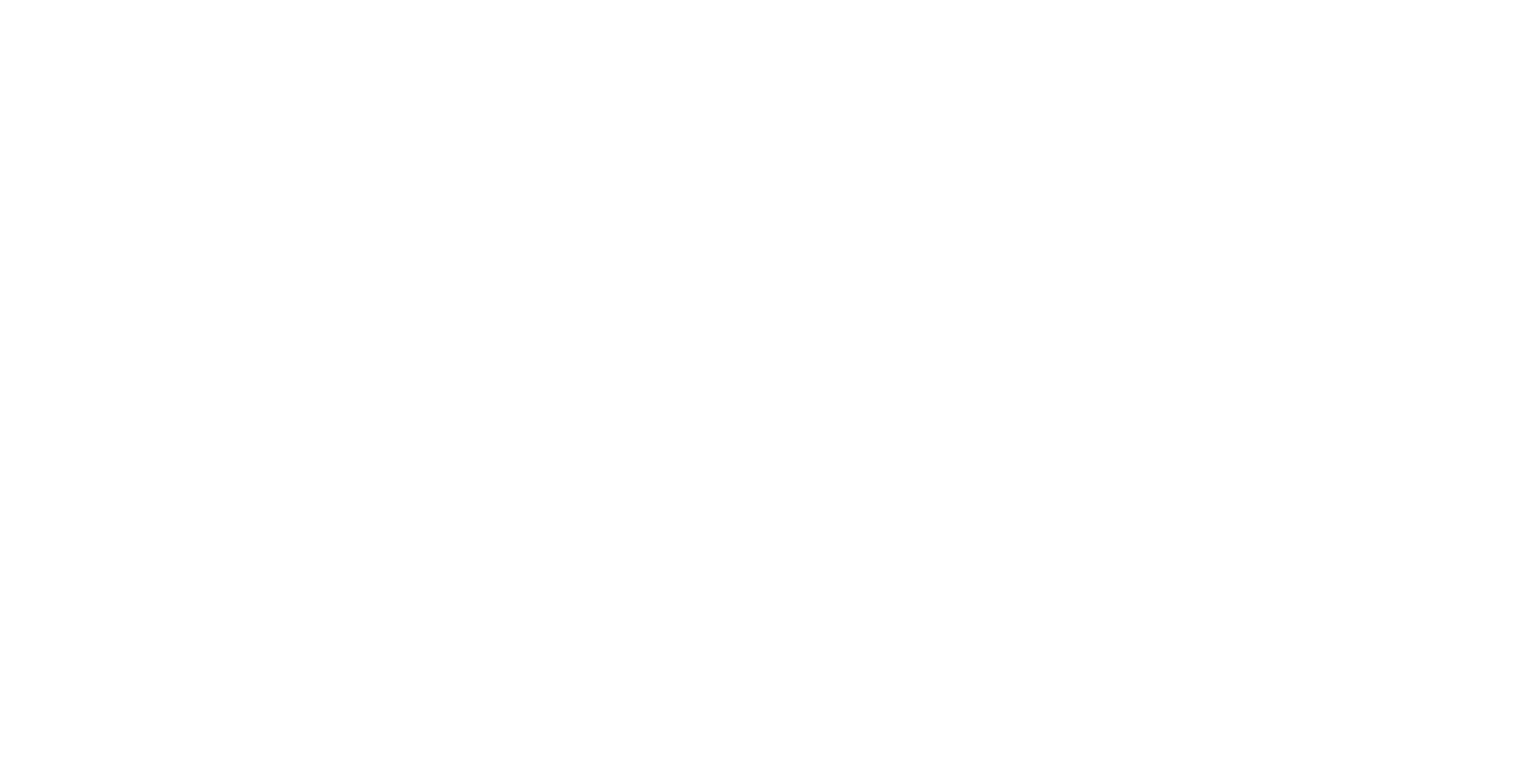
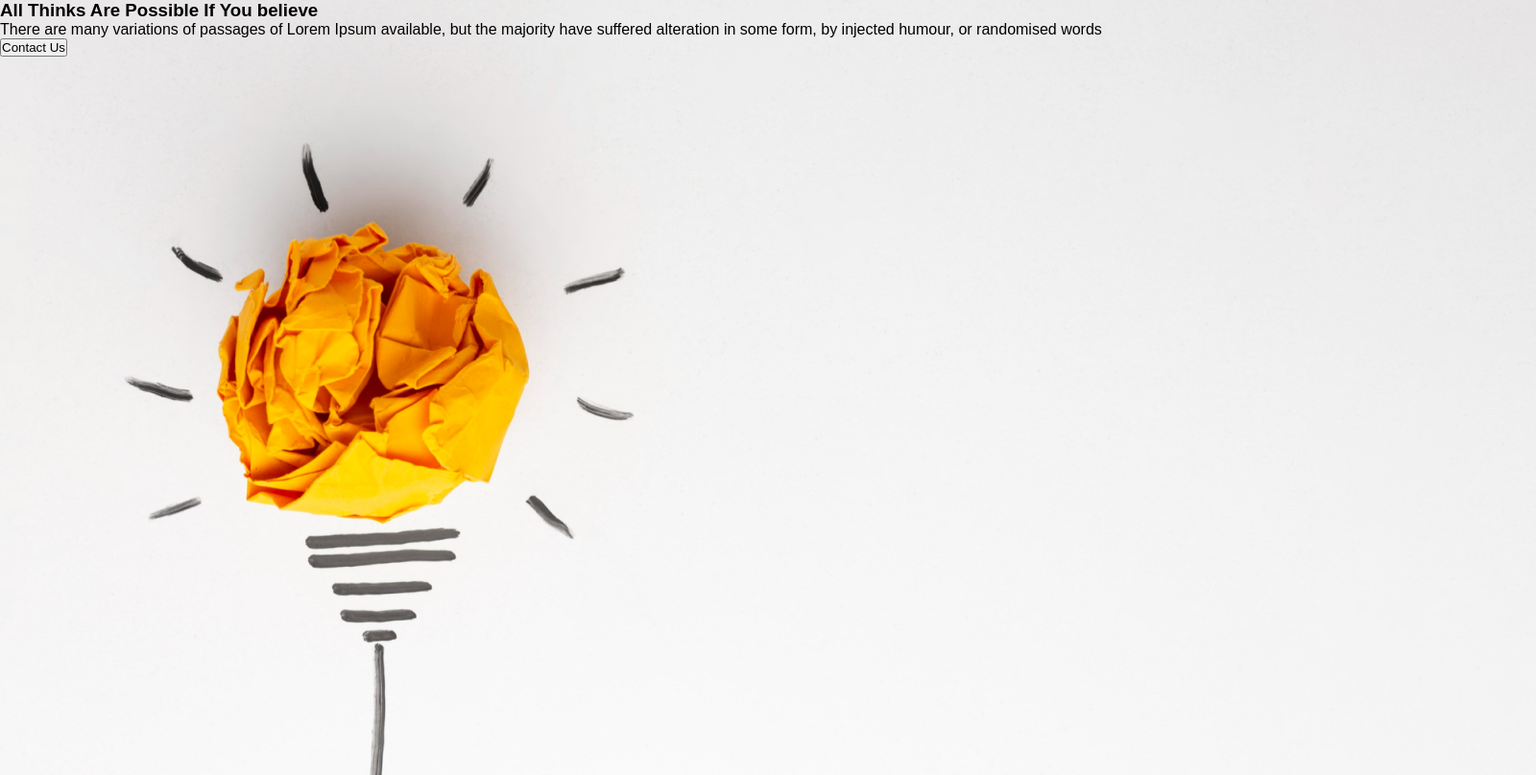
Before and after one commit to suru1849/new-year-new-me-practice-, a plain HTML site: page index.html in a window 1280 px wide. Shown: the whole page at 96% size, 1600 px wide, since content can reach past the window. Drawn offline with Linux system fonts and the light colour scheme.

Commit message:
text-font added and header background pic added

```diff
--- a/index.html
+++ b/index.html
@@ -5,10 +5,23 @@
     <meta http-equiv="X-UA-Compatible" content="IE=edge" />
     <meta name="viewport" content="width=device-width, initial-scale=1.0" />
     <link rel="shortcut icon" href="images/favicon.png" type="image/x-icon" />
+    <link rel="stylesheet" href="styles/style.css" />
     <title>New Year New me</title>
   </head>
   <body>
-    <header></header>
+    <header>
+      <div class="header-content">
+        <h3 class="header-content-tittle">
+          All Thinks Are Possible If You believe
+        </h3>
+        <p class="description">
+          There are many variations of passages of Lorem Ipsum available, but
+          the majority have suffered alteration in some form, by injected
+          humour, or randomised words
+        </p>
+        <button class="btn-style">Contact Us</button>
+      </div>
+    </header>
 
     <main></main>
 
--- a/styles/style.css
+++ b/styles/style.css
@@ -1,4 +1,14 @@
 * {
   margin: 0px;
   padding: 0px;
+  font-family: "Open Sans", sans-serif;
+  font-family: "Work Sans", sans-serif;
 }
+
+/* header section style */
+header {
+  background-image: url("../images/banner/banner1.png");
+  width: 1600px;
+  height: 808px;
+  flex-shrink: 0;
+}
```
